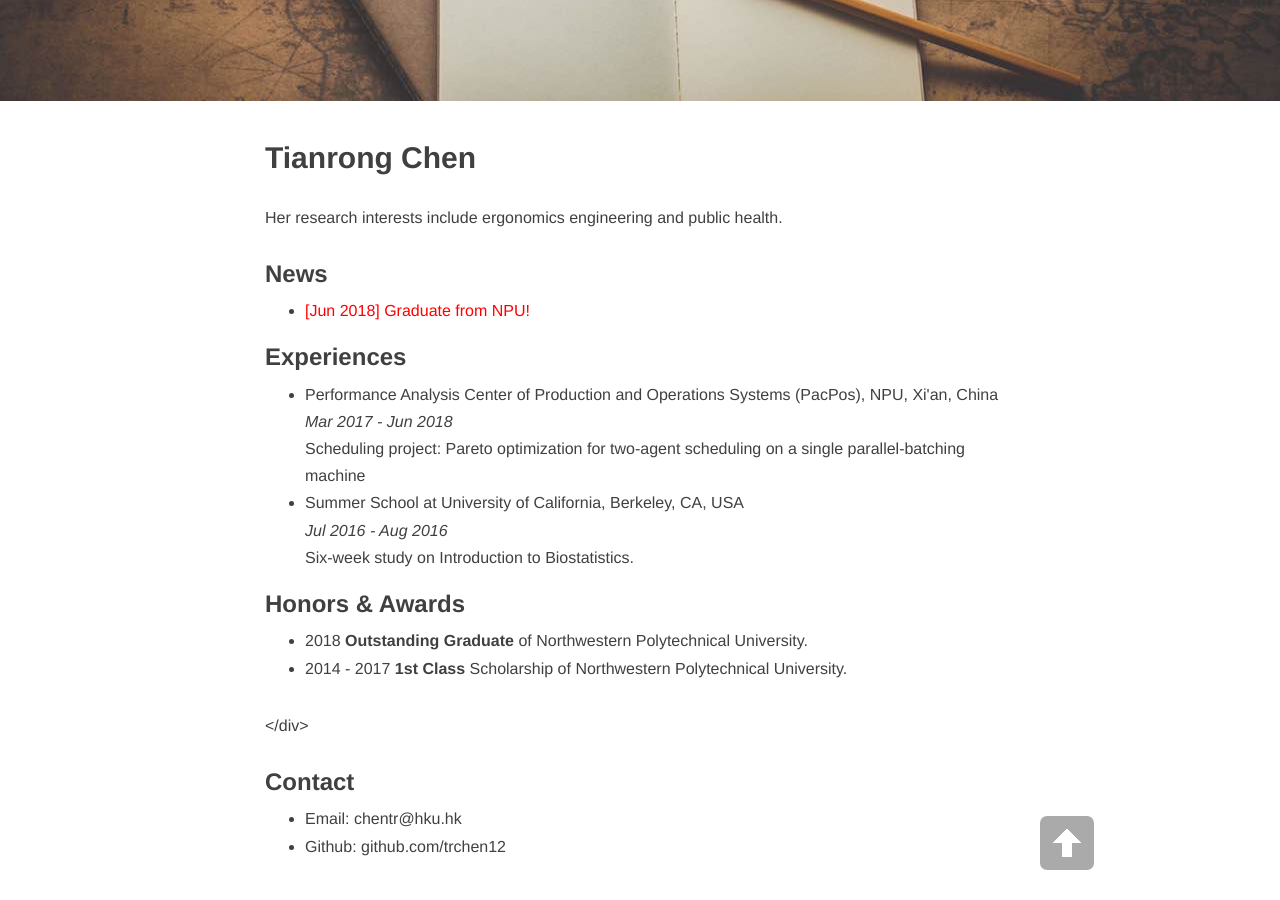
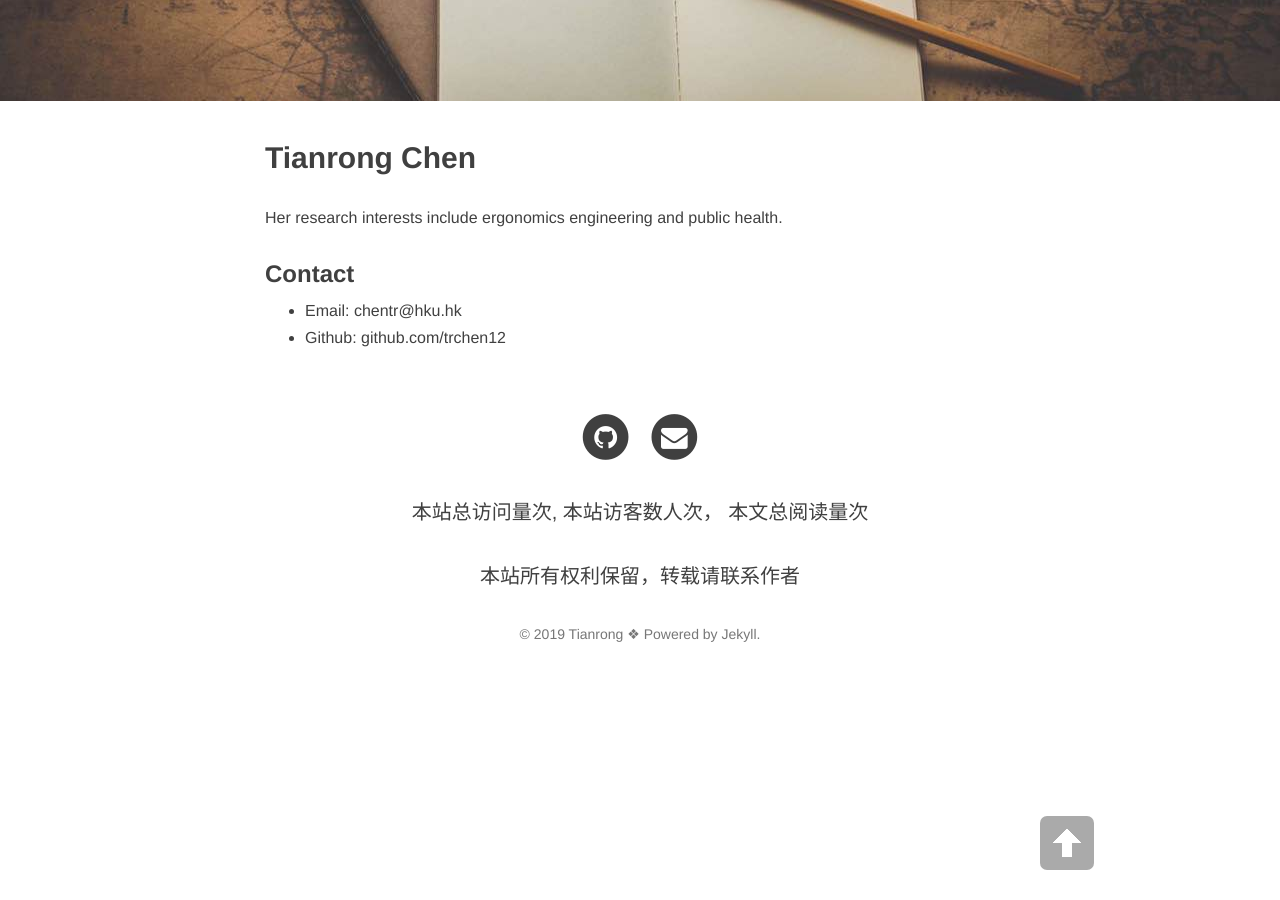
Before and after one commit to trchen12/trchen12.github.io, a Jekyll site: the page built from about.md, in a window 1280 px wide and 900 px high, scrolled down 327 px. Built offline with Jekyll 4.4.1, drawn with Linux system fonts in a browser that asks for light colours; nearby versions of some CDN libraries; comment, search, counter and statistics services are not loaded.

Commit message:
Update about.md

```diff
--- a/about.md
+++ b/about.md
@@ -12,9 +12,12 @@ Tianrong Chen is a Ph.D. candidate at [<U> Department of Industrial and Manufact
 
 Her research interests include ergonomics engineering and public health.
 
+<!--
 ### News
 - <font color="red" size="3"> [Jun 2018] Graduate from NPU!</font>
+-->
 
+<!--
 ### Experiences
 <ul>
   <li>
@@ -33,12 +36,13 @@ Her research interests include ergonomics engineering and public health.
   Six-week study on Introduction to Biostatistics.
   </li>
 </ul>
+-->
 
-
+<!--
 ### Honors & Awards
 -  2018 **Outstanding Graduate** of Northwestern Polytechnical University.
 -  2014 - 2017 **1st Class** Scholarship of Northwestern Polytechnical University.
-</div>
+-->
 
 
 ### Contact
```
